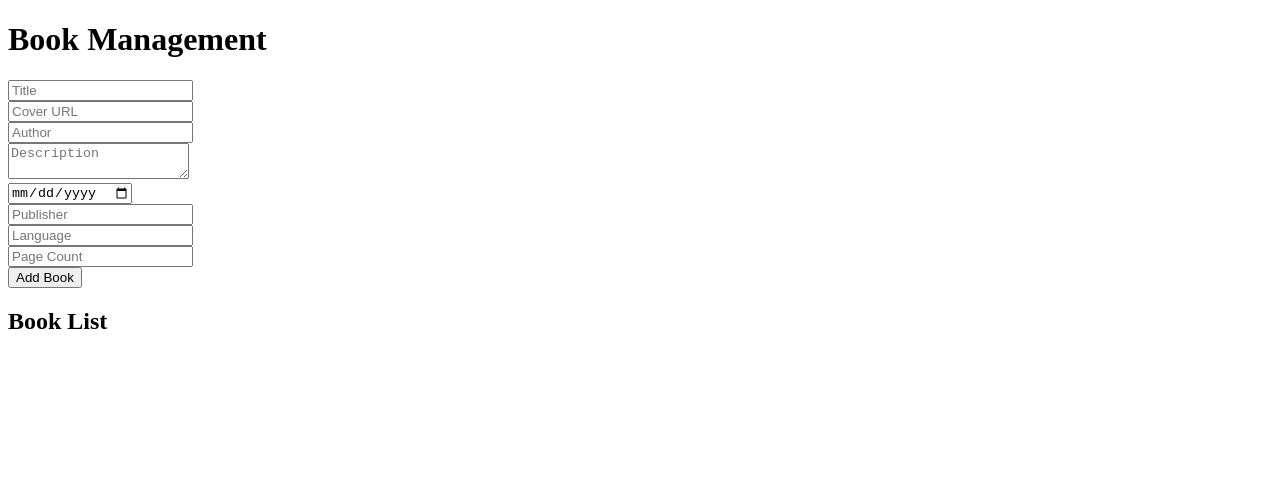
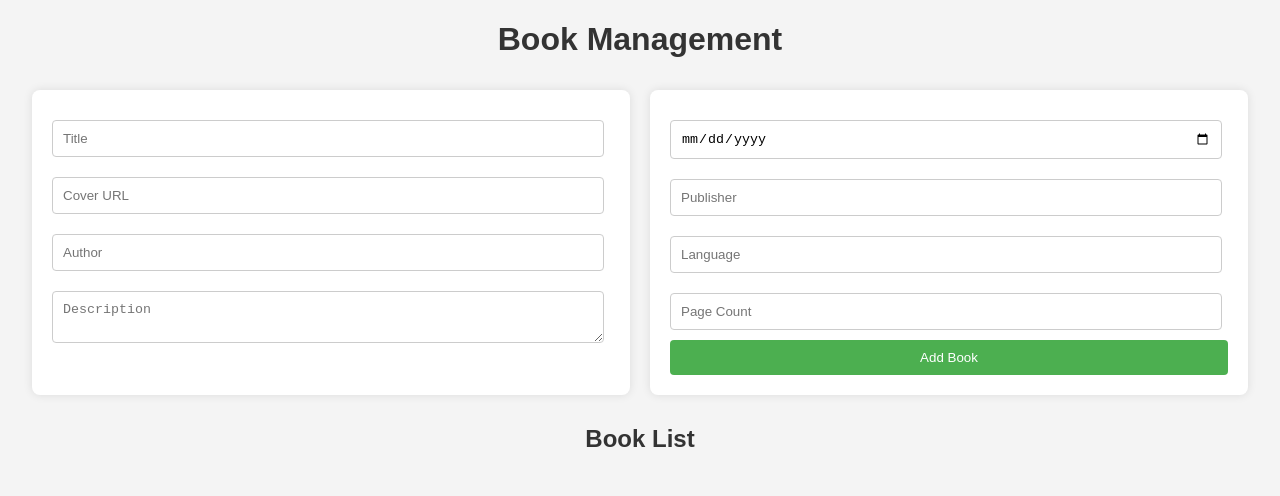
Before and after one commit to dangkhoabi456/Web-system, a website: page book management.html in a window 1280 px wide. Drawn offline with Linux system fonts and the light colour scheme; no server answers.

Commit message:
thêm css cho book manegement

```diff
--- a/book management.html
+++ b/book management.html
@@ -4,21 +4,104 @@
     <meta charset="UTF-8">
     <meta name="viewport" content="width=device-width, initial-scale=1.0">
     <title>Book Management</title>
+    <style>
+        body {
+            font-family: Arial, sans-serif;
+            background-color: #f4f4f4;
+            margin: 0;
+            padding: 0;
+        }
+        h1, h2 {
+            text-align: center;
+            color: #333;
+        }
+        .container {
+            display: flex;
+            justify-content: center;
+            margin: 20px;
+        }
+        .form-left, .form-right {
+            width: 45%;
+            padding: 20px;
+            background-color: white;
+            margin: 10px;
+            border-radius: 8px;
+            box-shadow: 0 0 10px rgba(0, 0, 0, 0.1);
+        }
+        input[type="text"], input[type="number"], input[type="date"], textarea {
+            width: 95%;
+            padding: 10px;
+            margin: 10px 0;
+            border: 1px solid #ccc;
+            border-radius: 4px;
+        }
+        button {
+            width: 100%;
+            padding: 10px;
+            background-color: #4CAF50;
+            color: white;
+            border: none;
+            border-radius: 4px;
+            cursor: pointer;
+        }
+        button:hover {
+            background-color: #45a049;
+        }
+        #bookList {
+            max-width: 800px;
+            margin: 20px auto;
+            padding: 10px;
+        }
+        .book {
+            background-color: white;
+            padding: 15px;
+            margin: 10px 0;
+            border-radius: 8px;
+            box-shadow: 0 0 5px rgba(0, 0, 0, 0.1);
+        }
+        .book h3 {
+            margin: 0;
+        }
+        .book p {
+            margin: 5px 0;
+        }
+        .delete-btn {
+            background-color: #f44336;
+            color: white;
+            border: none;
+            padding: 5px 10px;
+            cursor: pointer;
+            border-radius: 4px;
+        }
+        .delete-btn:hover {
+            background-color: #d32f2f;
+        }
+    </style>
 </head>
 <body>
     <h1>Book Management</h1>
 
-    <form id="addBookForm">
+    <div class="container">
+        <div class="form-left">
+            <form id="addBookFormLeft">
                 <input type="text" id="title" placeholder="Title" required><br>
                 <input type="text" id="cover" placeholder="Cover URL" required><br>
                 <input type="text" id="author" placeholder="Author" required><br>
                 <textarea id="description" placeholder="Description" required></textarea><br>
+            </form>
+        </div>
+
+        <div class="form-right">
+            <form id="addBookFormRight">
                 <input type="date" id="date" required><br>
                 <input type="text" id="publisher" placeholder="Publisher" required><br>
                 <input type="text" id="language" placeholder="Language" required><br>
                 <input type="number" id="page" placeholder="Page Count" required><br>
                 <button type="submit">Add Book</button>
             </form>
+        </div>
+    </div>
+
 
     <h2>Book List</h2>
     <div id="bookList"></div>
@@ -26,6 +109,7 @@
     <script>
         // Hàm để gửi yêu cầu POST thêm sách mới
         async function addBook(event) {
+
             event.preventDefault(); // Ngừng gửi form mặc định
 
             // Lấy các giá trị từ form
@@ -40,7 +124,6 @@
                 page: document.getElementById('page').value,
             };
 
-            // Lấy token từ localStorage hoặc sessionStorage (tuỳ thuộc vào nơi bạn lưu trữ token)
             const token = localStorage.getItem('token');  // Hoặc lấy từ cookie, sessionStorage
 
             if (!token) {
@@ -62,7 +145,9 @@
                 if (response.ok) {
                     alert('Book added successfully!');
                     // Clear form after submit
-                    document.getElementById('addBookForm').reset();
+                    document.getElementById('addBookFormLeft').reset();
+                    document.getElementById('addBookFormRight').reset();
+
                     loadBooks(); // Tải lại danh sách sách sau khi thêm
                 } else {
                     const errorData = await response.json();
@@ -86,6 +171,7 @@
                 // Hiển thị sách trong danh sách
                 books.forEach(book => {
                     const bookElement = document.createElement('div');
+                    bookElement.classList.add('book');
                     bookElement.innerHTML = `
                         <h3>${book.title}</h3>
                         <p><strong>Author:</strong> ${book.author}</p>
@@ -93,8 +179,7 @@
                         <p><strong>Publisher:</strong> ${book.publisher}</p>
                         <p><strong>Language:</strong> ${book.language}</p>
                         <p><strong>Pages:</strong> ${book.page}</p>
-                        <button onclick="deleteBook('${book._id}')">Delete</button>
-                        <hr>
+                        <button class="delete-btn" onclick="deleteBook('${book._id}')">Delete</button>
                     `;
                     bookListContainer.appendChild(bookElement);
                 });
@@ -135,10 +220,11 @@
         }
 
         // Thêm sự kiện submit vào form
-        document.getElementById('addBookForm').addEventListener('submit', addBook);
+        document.getElementById('addBookFormRight').addEventListener('submit', addBook);
 
         // Tải danh sách sách khi trang web được tải
         window.onload = loadBooks;
     </script>
+
 </body>
 </html>
```
Lines whose indentation alone changed are shown as unchanged.
